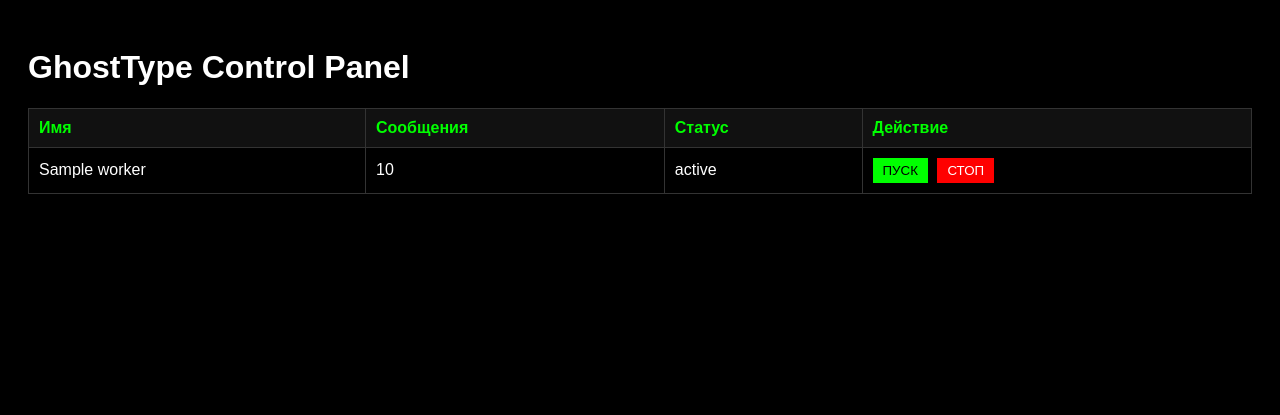
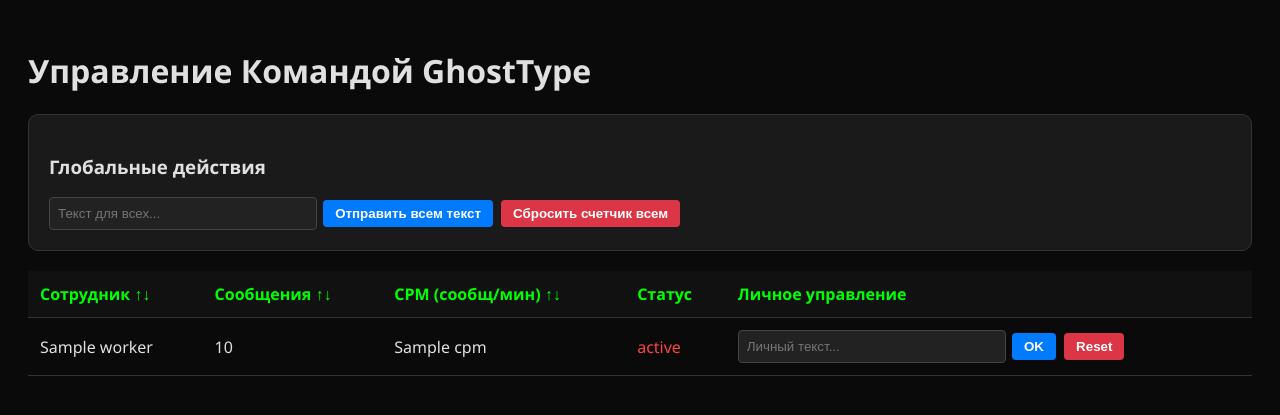
Before and after one commit to 9u9s9d1t/ghost-admin-panel, a Flask app: template templates/index.html in a window 1280 px wide. Shown: the top 415 px of the page. Run offline with Flask 3, Linux system fonts and the light colour scheme; the template is opened without the code that fills it: most values are stand-ins (such as "Sample title", 1, 10 or a date in 2020).

Commit message:
Update index.html

```diff
--- a/templates/index.html
+++ b/templates/index.html
@@ -2,37 +2,53 @@
 <html>
 <head>
     <meta charset="UTF-8">
-    <title>Ghost Admin</title>
+    <title>Ghost Admin Pro</title>
     <style>
-        body { background: #000; color: #fff; font-family: sans-serif; padding: 20px; }
-        table { width: 100%; border-collapse: collapse; margin-top: 20px; }
-        th, td { border: 1px solid #333; padding: 10px; text-align: left; }
-        th { background: #111; color: #00ff00; }
-        .btn { padding: 5px 10px; cursor: pointer; border: none; margin-right: 5px; }
-        .btn-start { background: #00ff00; }
-        .btn-stop { background: #ff0000; color: white; }
+        body { background: #0a0a0a; color: #e0e0e0; font-family: 'Segoe UI', sans-serif; padding: 20px; }
+        .panel { background: #1a1a1a; padding: 20px; border-radius: 10px; margin-bottom: 20px; border: 1px solid #333; }
+        table { width: 100%; border-collapse: collapse; margin-top: 10px; }
+        th, td { border-bottom: 1px solid #333; padding: 12px; text-align: left; }
+        th { cursor: pointer; color: #00ff00; background: #111; }
+        th:hover { background: #222; }
+        .btn { padding: 6px 12px; border: none; border-radius: 4px; cursor: pointer; font-weight: bold; margin: 2px; }
+        .btn-green { background: #28a745; color: white; }
+        .btn-red { background: #dc3545; color: white; }
+        .btn-blue { background: #007bff; color: white; }
+        .top-gun { color: gold; font-weight: bold; text-shadow: 0 0 5px gold; }
+        input[type="text"] { background: #222; border: 1px solid #444; color: white; padding: 8px; width: 250px; border-radius: 4px; }
     </style>
 </head>
 <body>
-    <h1>GhostType Control Panel</h1>
+    <h1>Управление Командой GhostType</h1>
+
+    <div class="panel">
+        <h3>Глобальные действия</h3>
+        <input type="text" id="globalText" placeholder="Текст для всех...">
+        <button class="btn btn-blue" onclick="adminAction('set_text', 'all', document.getElementById('globalText').value)">Отправить всем текст</button>
+        <button class="btn btn-red" onclick="adminAction('reset', 'all')">Сбросить счетчик всем</button>
+    </div>
+
     <table>
         <thead>
             <tr>
-                <th>Имя</th>
-                <th>Сообщения</th>
+                <th onclick="sortTable(0)">Сотрудник ↑↓</th>
+                <th onclick="sortTable(1)">Сообщения ↑↓</th>
+                <th onclick="sortTable(2)">CPM (сообщ/мин) ↑↓</th>
                 <th>Статус</th>
-                <th>Действие</th>
+                <th>Личное управление</th>
             </tr>
         </thead>
-        <tbody>
+        <tbody id="workerTable">
             {% for name, info in workers.items() %}
             <tr>
-                <td>{{ name }}</td>
+                <td class="{{ 'top-gun' if info.cpm > 10 else '' }}">{{ name }}</td>
                 <td>{{ info.total }}</td>
-                <td>{{ info.status }}</td>
+                <td>{{ info.cpm }}</td>
+                <td style="color: {{ '#00ff00' if info.status == 'РАБОТАЕТ' else '#ff4444' }}">{{ info.status }}</td>
                 <td>
-                    <button class="btn btn-start" onclick="send('{{ name }}', 'force_ready', 'true')">ПУСК</button>
-                    <button class="btn btn-stop" onclick="send('{{ name }}', 'force_ready', 'false')">СТОП</button>
+                    <input type="text" id="text-{{name}}" placeholder="Личный текст...">
+                    <button class="btn btn-blue" onclick="adminAction('set_text', '{{name}}', document.getElementById('text-{{name}}').value)">OK</button>
+                    <button class="btn btn-red" onclick="adminAction('reset', '{{name}}')">Reset</button>
                 </td>
             </tr>
             {% endfor %}
@@ -40,11 +56,40 @@
     </table>
 
     <script>
-        async function send(name, cmd, val) {
-            await fetch(`/api/send_command/${name}/${cmd}/${val}`);
+        async function adminAction(action, target, text = "") {
+            await fetch('/api/admin_action', {
+                method: 'POST',
+                headers: {'Content-Type': 'application/json'},
+                body: JSON.stringify({action, target, text})
+            });
+            alert('Команда отправлена!');
             location.reload();
         }
-        setInterval(() => location.reload(), 10000);
+
+        function sortTable(n) {
+            var table, rows, switching, i, x, y, shouldSwitch, dir, switchcount = 0;
+            table = document.getElementById("workerTable");
+            switching = true; dir = "asc";
+            while (switching) {
+                switching = false; rows = table.rows;
+                for (i = 0; i < (rows.length - 1); i++) {
+                    shouldSwitch = false;
+                    x = rows[i].getElementsByTagName("TD")[n];
+                    y = rows[i + 1].getElementsByTagName("TD")[n];
+                    var xVal = isNaN(parseFloat(x.innerHTML)) ? x.innerHTML.toLowerCase() : parseFloat(x.innerHTML);
+                    var yVal = isNaN(parseFloat(y.innerHTML)) ? y.innerHTML.toLowerCase() : parseFloat(y.innerHTML);
+                    if (dir == "asc") { if (xVal > yVal) { shouldSwitch = true; break; } }
+                    else if (dir == "desc") { if (xVal < yVal) { shouldSwitch = true; break; } }
+                }
+                if (shouldSwitch) {
+                    rows[i].parentNode.insertBefore(rows[i + 1], rows[i]);
+                    switching = true; switchcount ++;
+                } else {
+                    if (switchcount == 0 && dir == "asc") { dir = "desc"; switching = true; }
+                }
+            }
+        }
+        setInterval(() => location.reload(), 15000);
     </script>
 </body>
 </html>
```
